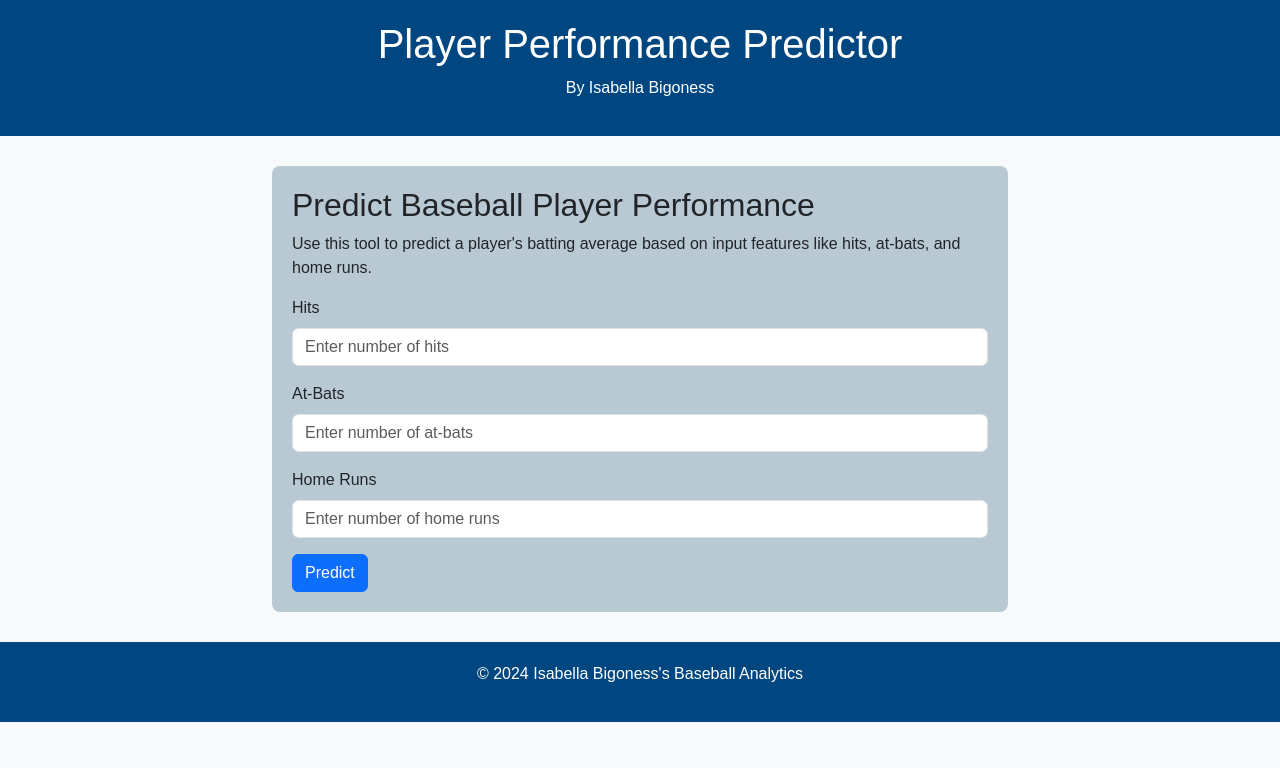
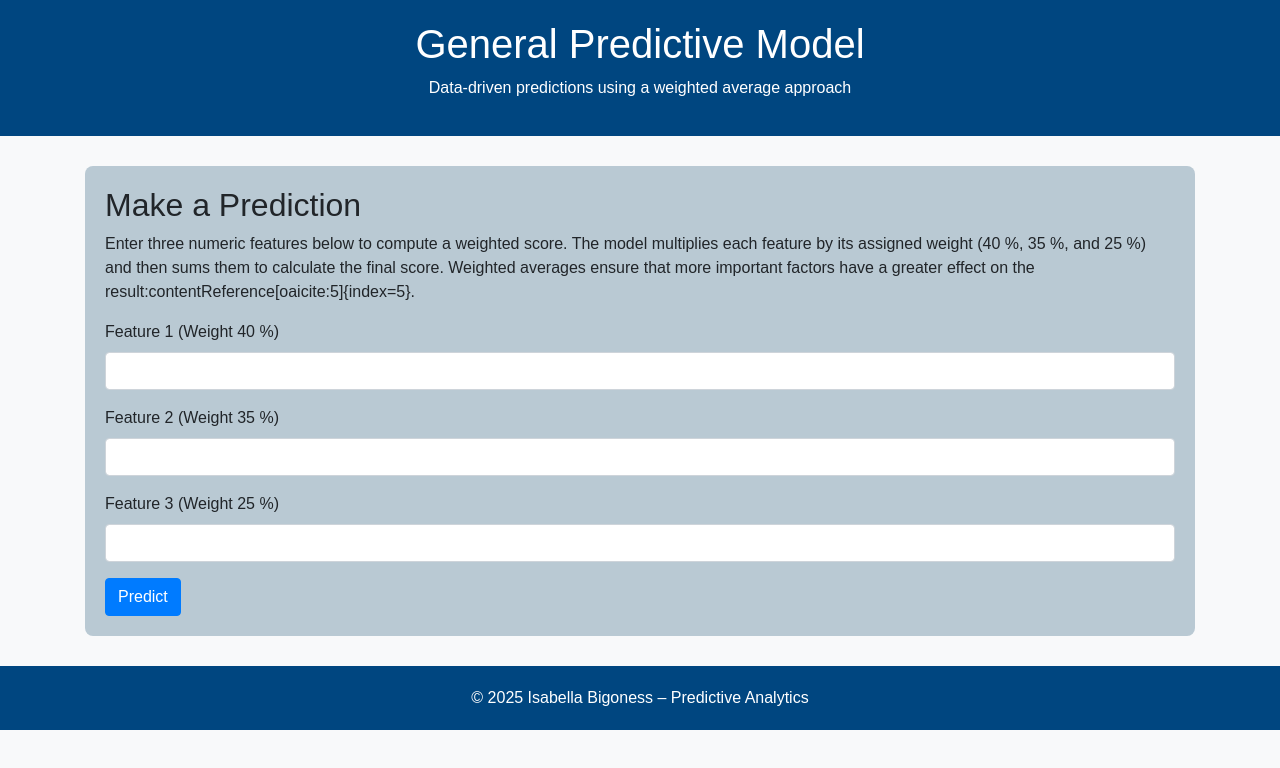
Before and after one commit to Isabella-Bigoness/Predictive-model, a plain HTML site: page index.html in a window 1280 px wide. Drawn offline with nearby package versions, Linux system fonts and the light colour scheme.

Commit message:
Update index.html

```diff
--- a/index.html
+++ b/index.html
@@ -3,8 +3,9 @@
 <head>
     <meta charset="UTF-8">
     <meta name="viewport" content="width=device-width, initial-scale=1.0">
-    <title>Baseball Player Performance Predictor</title>
-    <link rel="stylesheet" href="https://cdnjs.cloudflare.com/ajax/libs/bootstrap/5.3.0/css/bootstrap.min.css">
+    <title>Predictive Model Demo</title>
+    <!-- Bootstrap CSS for styling -->
+    <link rel="stylesheet" href="https://stackpath.bootstrapcdn.com/bootstrap/4.5.0/css/bootstrap.min.css">
     <style>
         body {
             font-family: Arial, sans-serif;
@@ -37,57 +38,56 @@
 </head>
 <body>
     <header>
-        <h1>Player Performance Predictor</h1>
-        <p>By Isabella Bigoness</p>
+        <h1>General Predictive Model</h1>
+        <p>Data-driven predictions using a weighted average approach</p>
     </header>
-
     <div class="container">
-        <div class="row">
-            <div class="col-md-8 offset-md-2">
-                <div class="predict-section">
-                    <h2>Predict Baseball Player Performance</h2>
-                    <p>Use this tool to predict a player's batting average based on input features like hits, at-bats, and home runs.</p>
-
-                    <form id="predict-form">
-                        <div class="mb-3">
-                            <label for="hits" class="form-label">Hits</label>
-                            <input type="number" class="form-control" id="hits" placeholder="Enter number of hits" required>
-                        </div>
-                        <div class="mb-3">
-                            <label for="atBats" class="form-label">At-Bats</label>
-                            <input type="number" class="form-control" id="atBats" placeholder="Enter number of at-bats" required>
-                        </div>
-                        <div class="mb-3">
-                            <label for="homeRuns" class="form-label">Home Runs</label>
-                            <input type="number" class="form-control" id="homeRuns" placeholder="Enter number of home runs" required>
-                        </div>
-                        <button type="button" class="btn btn-primary" onclick="predictPerformance()">Predict</button>
-                    </form>
-
-                    <div id="result" class="mt-3" style="display:none;">
-                        <h4>Prediction Result:</h4>
-                        <p id="prediction"></p>
-                    </div>
+        <section class="predict-section">
+            <h2>Make a Prediction</h2>
+            <p>
+                Enter three numeric features below to compute a weighted score.
+                The model multiplies each feature by its assigned weight
+                (40 %, 35 %, and 25 %) and then sums them to calculate the
+                final score.  Weighted averages ensure that more important
+                factors have a greater effect on the result:contentReference[oaicite:5]{index=5}.
+            </p>
+            <form onsubmit="event.preventDefault(); predictScore();">
+                <div class="form-group">
+                    <label for="feature1">Feature 1 (Weight 40 %)</label>
+                    <input type="number" id="feature1" class="form-control" required>
                 </div>
+                <div class="form-group">
+                    <label for="feature2">Feature 2 (Weight 35 %)</label>
+                    <input type="number" id="feature2" class="form-control" required>
+                </div>
+                <div class="form-group">
+                    <label for="feature3">Feature 3 (Weight 25 %)</label>
+                    <input type="number" id="feature3" class="form-control" required>
+                </div>
+                <button type="submit" class="btn btn-primary">Predict</button>
+            </form>
+            <div id="result" style="display:none; margin-top: 20px;">
+                <h3>Prediction Result:</h3>
+                <p id="prediction"></p>
             </div>
-        </div>
+        </section>
     </div>
-
     <footer>
-        <p>&copy; 2024 Isabella Bigoness's Baseball Analytics</p>
+        © 2025 Isabella Bigoness – Predictive Analytics
     </footer>
-
     <script>
-        function predictPerformance() {
-            const hits = parseInt(document.getElementById('hits').value);
-            const atBats = parseInt(document.getElementById('atBats').value);
-            const homeRuns = parseInt(document.getElementById('homeRuns').value);
-
-            if (atBats === 0) {
-                document.getElementById('prediction').innerText = "At-bats cannot be zero. Please provide a valid input.";
+        // Calculate a weighted score based on three input features
+        function predictScore() {
+            const f1 = parseFloat(document.getElementById('feature1').value);
+            const f2 = parseFloat(document.getElementById('feature2').value);
+            const f3 = parseFloat(document.getElementById('feature3').value);
+            // Validate input
+            if (isNaN(f1) || isNaN(f2) || isNaN(f3)) {
+                document.getElementById('prediction').innerText = 'Please enter valid numbers for all features.';
             } else {
-                const battingAverage = ((hits + (homeRuns * 0.5)) / atBats).toFixed(3);
-                document.getElementById('prediction').innerText = `Predicted Batting Average: ${battingAverage}`;
+                // Weights sum to 1 (0.40 + 0.35 + 0.25)
+                const weightedScore = (0.40 * f1 + 0.35 * f2 + 0.25 * f3).toFixed(2);
+                document.getElementById('prediction').innerText = `Predicted Score: ${weightedScore}`;
             }
             document.getElementById('result').style.display = 'block';
         }
```
